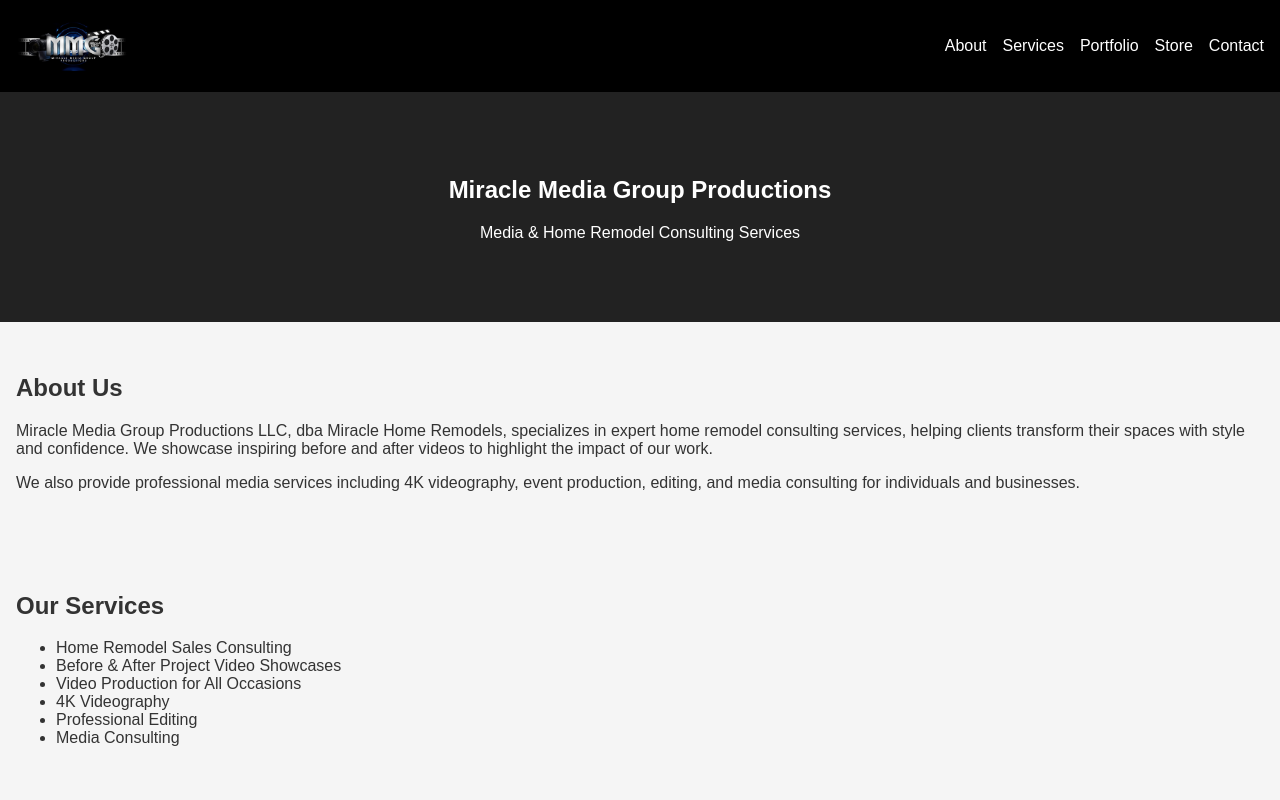
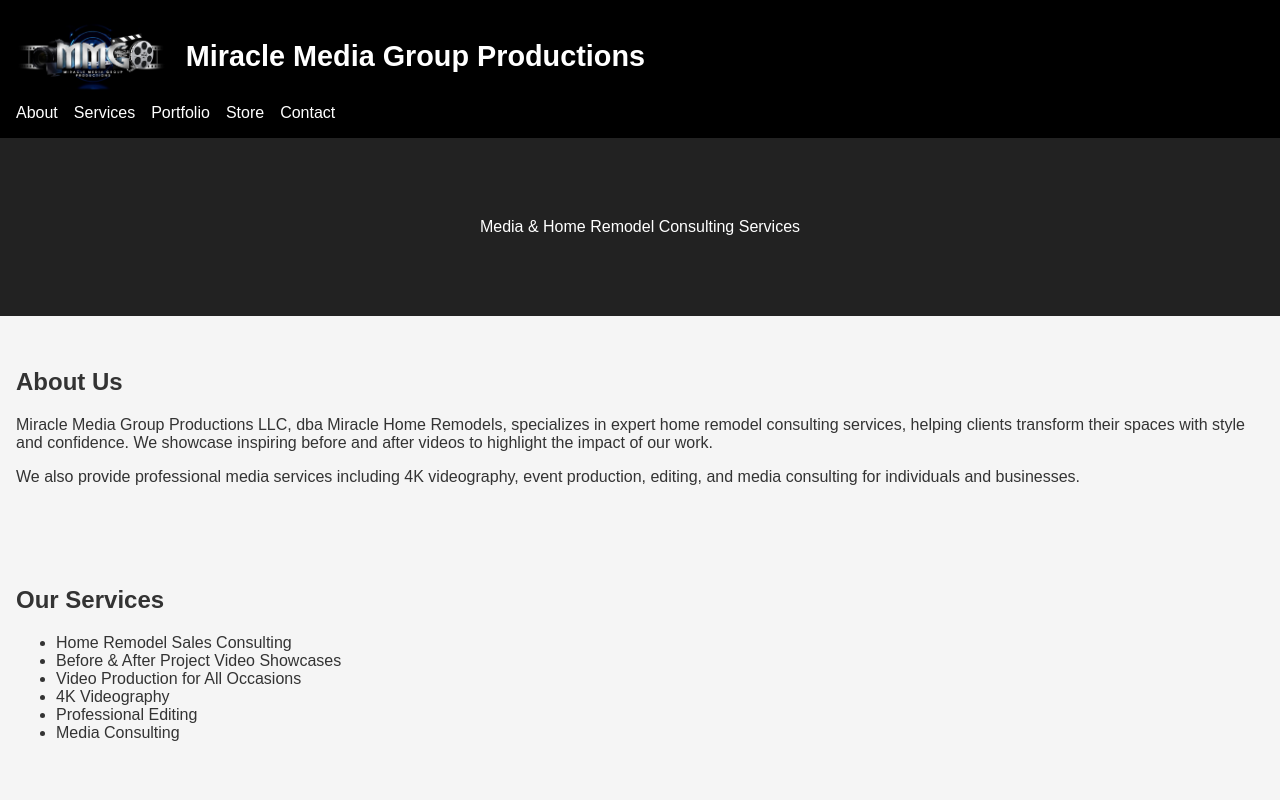
Before and after one commit to miracle0830/miracle-media-site, a plain HTML site: page index.html in a window 1280 px wide. Shown: the top 800 px of the page. Drawn offline with Linux system fonts and the light colour scheme.

Commit message:
Add files via upload

```diff
--- a/index.html
+++ b/index.html
@@ -9,7 +9,10 @@
 </head>
 <body>
     <header>
-        <img src="logo.jpeg" alt="Miracle Media Group Logo" class="logo" />
+        <div class="branding">
+            <img src="logo.jpeg" alt="Miracle Media Group Logo" class="logo" />
+            <h1 class="site-title">Miracle Media Group Productions</h1>
+        </div>
         <nav>
             <ul>
                 <li><a href="#about">About</a></li>
@@ -22,7 +25,6 @@
     </header>
     <main>
         <section class="hero">
-            <h1>Miracle Media Group Productions</h1>
             <p>Media & Home Remodel Consulting Services</p>
         </section>
 
--- a/styles.css
+++ b/styles.css
@@ -10,17 +10,27 @@
     background: #000;
     color: #fff;
     padding: 1em;
+}
+.branding {
     display: flex;
     align-items: center;
-    justify-content: space-between;
+    gap: 1em;
+    margin-bottom: 0.5em;
 }
 .logo {
-    height: 60px;
+    height: 80px;
+    border-radius: 10px;
+}
+.site-title {
+    font-size: 1.8em;
+    margin: 0;
 }
 nav ul {
     list-style: none;
     display: flex;
     gap: 1em;
+    margin: 0;
+    padding: 0;
 }
 nav a {
     color: #fff;
```
